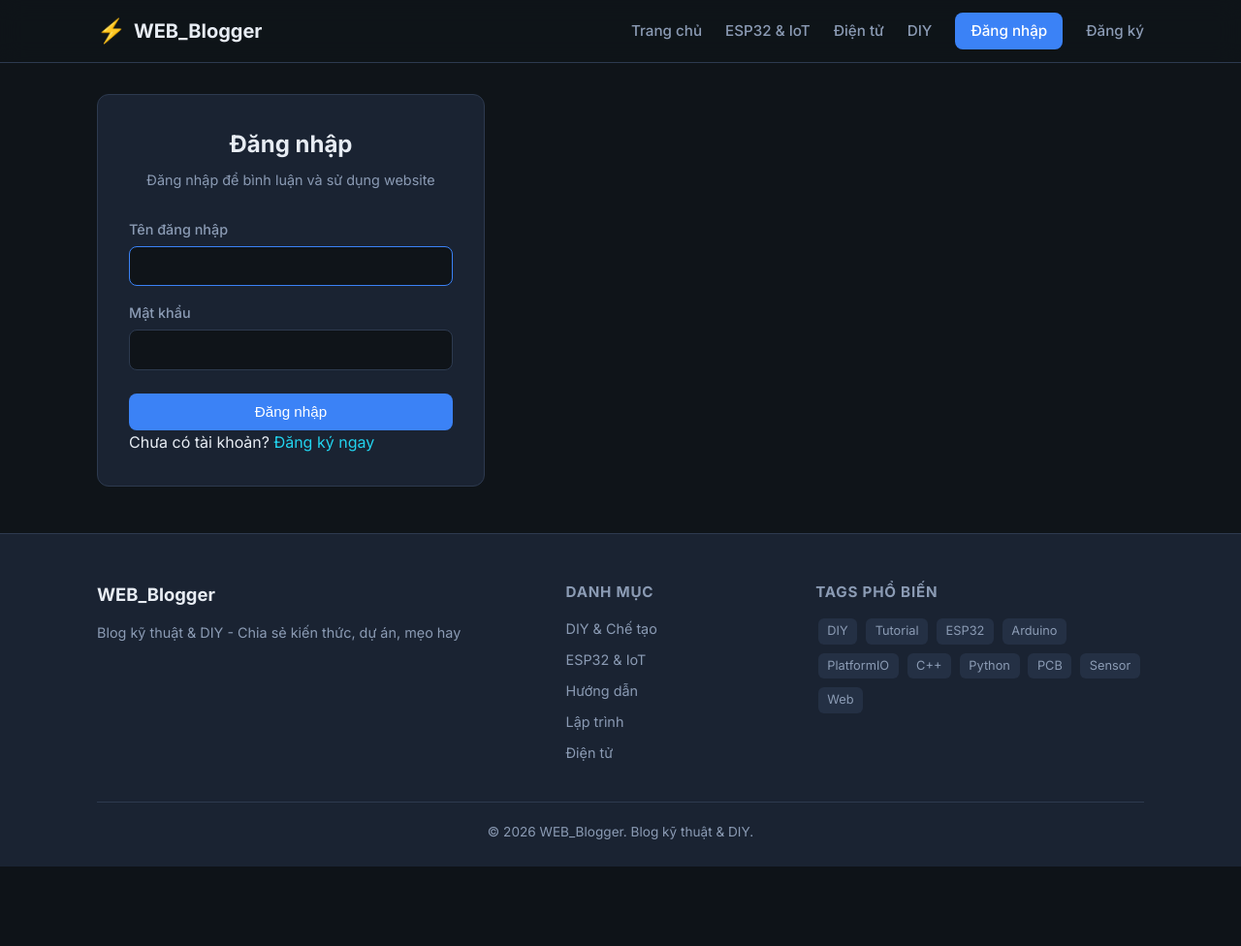
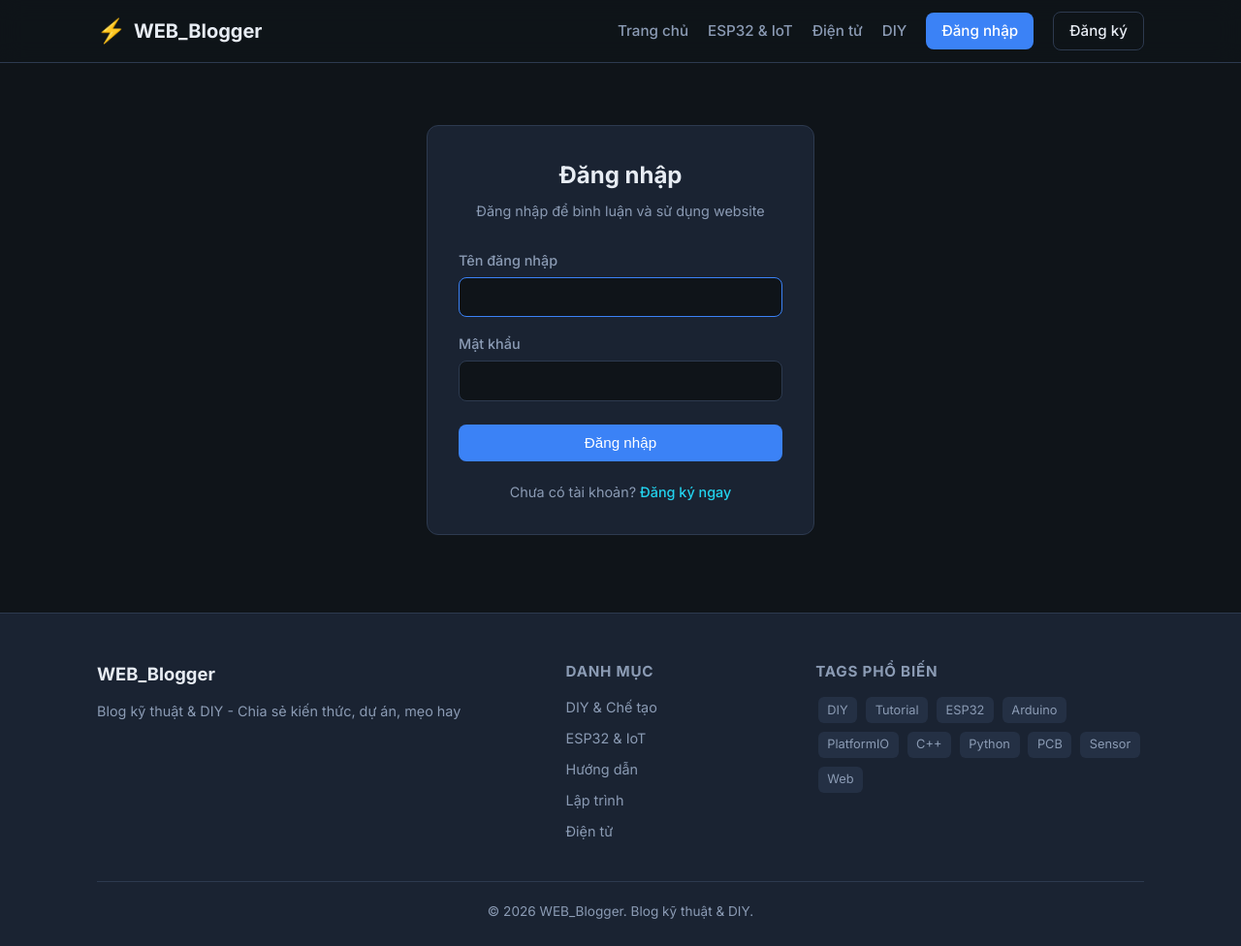
Before and after one commit to Danh0DIY/WEB_Blogger, a PHP site: the page made by login.php in a window 1280 px wide. Shown: the whole page at 97% size. Before the commit the page ends 894 px from the top, so only its background shows below. Run offline with PHP 8.4, Linux system fonts and the light colour scheme.

Commit message:
requireAdmin cho categories/tags/post-edit + CSS auth + README

```diff
--- a/admin/categories.php
+++ b/admin/categories.php
@@ -1,6 +1,6 @@
 <?php
 require_once __DIR__ . '/../includes/auth.php';
-requireLogin();
+requireAdmin();
 $db = getDB();
 
 $msg = '';
@@ -75,6 +75,7 @@ if (isset($_GET['edit']) && is_numeric($_GET['edit'])) {
             <a href="categories.php" class="active">Danh mục</a>
             <a href="tags.php">Tags</a>
             <a href="comments.php">Bình luận</a>
+            <a href="users.php">Người dùng</a>
             <a href="../" target="_blank">Xem website</a>
             <a href="logout.php">Đăng xuất</a>
         </nav>
--- a/admin/post-edit.php
+++ b/admin/post-edit.php
@@ -1,6 +1,6 @@
 <?php
 require_once __DIR__ . '/../includes/auth.php';
-requireLogin();
+requireAdmin();
 $user = currentUser();
 $db = getDB();
 
@@ -129,6 +129,7 @@ if ($_SERVER['REQUEST_METHOD'] === 'POST') {
             <a href="categories.php">Danh mục</a>
             <a href="tags.php">Tags</a>
             <a href="comments.php">Bình luận</a>
+            <a href="users.php">Người dùng</a>
             <a href="../" target="_blank">Xem website</a>
             <a href="logout.php">Đăng xuất</a>
         </nav>
--- a/admin/tags.php
+++ b/admin/tags.php
@@ -1,6 +1,6 @@
 <?php
 require_once __DIR__ . '/../includes/auth.php';
-requireLogin();
+requireAdmin();
 $db = getDB();
 
 $msg = '';
@@ -72,6 +72,7 @@ if (isset($_GET['edit']) && is_numeric($_GET['edit'])) {
             <a href="categories.php">Danh mục</a>
             <a href="tags.php" class="active">Tags</a>
             <a href="comments.php">Bình luận</a>
+            <a href="users.php">Người dùng</a>
             <a href="../" target="_blank">Xem website</a>
             <a href="logout.php">Đăng xuất</a>
         </nav>
--- a/assets/css/style.css
+++ b/assets/css/style.css
@@ -43,11 +43,14 @@ img { max-width: 100%; height: auto; display: block; }
 .header-inner { display: flex; align-items: center; justify-content: space-between; height: 64px; }
 .logo { display: flex; align-items: center; gap: 0.5rem; font-weight: 700; font-size: 1.25rem; color: var(--text); }
 .logo-icon { font-size: 1.5rem; }
-.main-nav { display: flex; align-items: center; gap: 1.5rem; }
+.main-nav { display: flex; align-items: center; gap: 1.25rem; }
 .main-nav a { color: var(--text-muted); font-weight: 500; font-size: 0.95rem; }
 .main-nav a:hover { color: var(--text); }
+.nav-user { color: var(--text); font-size: 0.9rem; font-weight: 500; }
 .btn-admin, .btn-login { background: var(--primary); color: #fff !important; padding: 0.4rem 1rem; border-radius: 8px; font-size: 0.875rem; }
 .btn-admin:hover, .btn-login:hover { background: var(--primary-hover); }
+.btn-register { border: 1px solid var(--border); color: var(--text) !important; padding: 0.4rem 1rem; border-radius: 8px; font-size: 0.875rem; }
+.btn-register:hover { border-color: var(--primary); color: var(--primary) !important; }
 .nav-toggle { display: none; flex-direction: column; gap: 5px; background: none; border: none; cursor: pointer; padding: 4px; }
 .nav-toggle span { width: 24px; height: 2px; background: var(--text); border-radius: 2px; }
 
@@ -134,6 +137,10 @@ img { max-width: 100%; height: auto; display: block; }
 .alert-error { background: rgba(239, 68, 68, 0.15); border: 1px solid rgba(239, 68, 68, 0.3); color: var(--danger); }
 .alert-info { background: rgba(59, 130, 246, 0.15); border: 1px solid rgba(59, 130, 246, 0.3); color: var(--primary); }
 
+.auth-page { display: flex; justify-content: center; padding: 2rem 0; }
+.auth-footer { text-align: center; margin-top: 1.25rem; font-size: 0.9rem; color: var(--text-muted); }
+.auth-footer a { font-weight: 500; }
+
 .site-footer { background: var(--bg-card); border-top: 1px solid var(--border); padding: 3rem 0 1.5rem; margin-top: auto; }
 .footer-grid { display: grid; grid-template-columns: 2fr 1fr 1.5fr; gap: 2rem; margin-bottom: 2rem; }
 .footer-about h3 { font-size: 1.15rem; margin-bottom: 0.75rem; }
```
Also changed, not shown: README.md.
